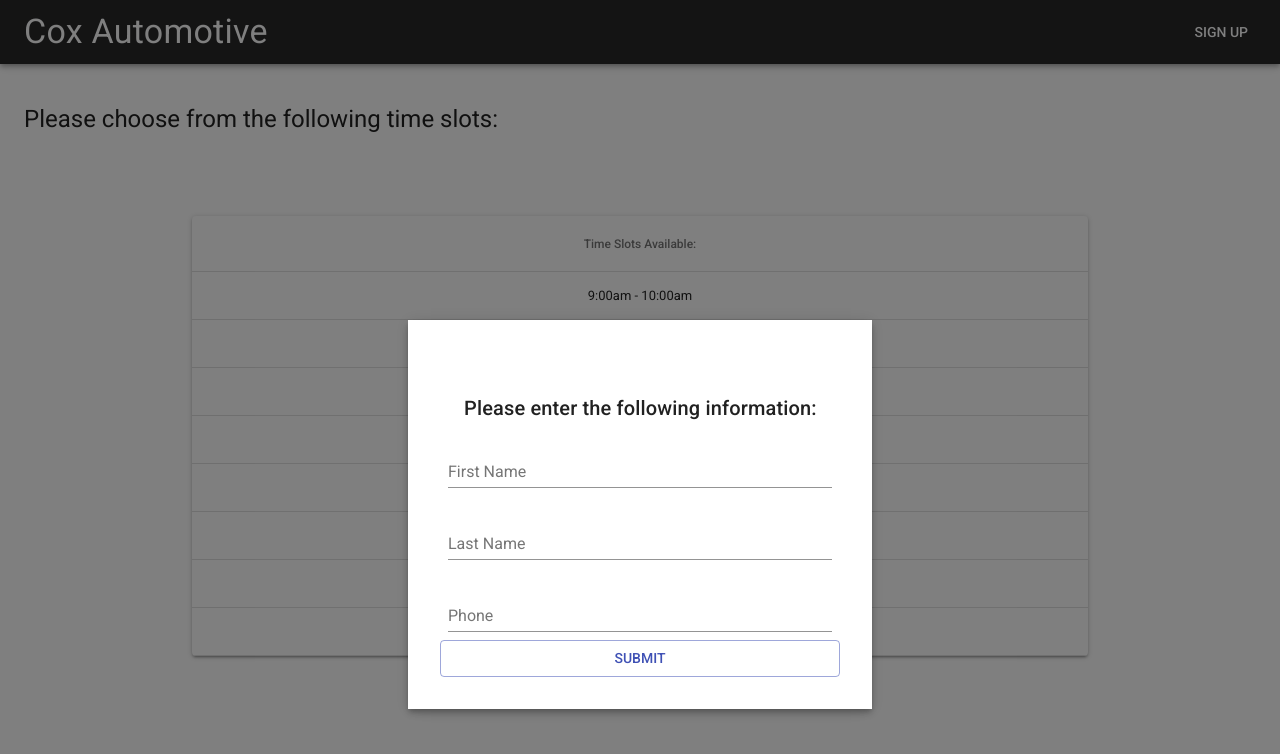
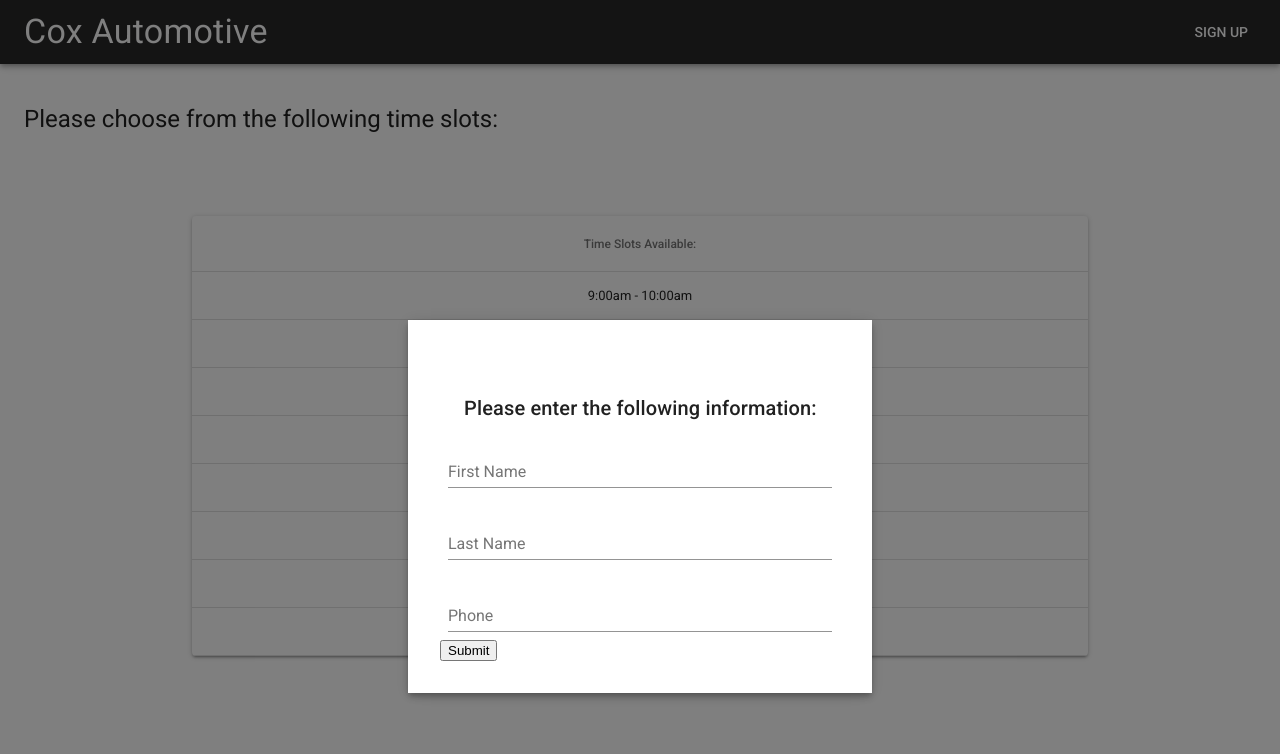
Before and after one commit to JrewGit/cox_auto, a React (Create React App) app: page / in a window 1280 px wide. Both pictures are taken after a click on the element "9:00am - 10:00am". Shown: the top 754 px of the page. Built offline with nearby package versions, Linux system fonts and the light colour scheme.

Commit message:
Fixed saving data bug

```diff
--- a/src/components/Test.js
+++ b/src/components/Test.js
@@ -58,21 +58,58 @@
         this.state = {
             data: timeData,
             open: false,
-            firstName: "",
-            lastName: "",
-            phone: "",
+            // firstName: "",
+            // lastName: "",
+            // phone: "",
             timeId: 0
         }
+        this.handleSubmit = this.handleSubmit.bind(this);
     }
 
+    //Working on clearing text fields
     handleOpen = (id) => {
         this.setState(prevState => {
+            const updatedData = prevState.data.map(data => {
+                if (data.submitted === true) {
+                    // this.resetTextFields()
+                    console.log(data.submitted)
+                } return data
+            })
+            console.log(this.state.data)
             return {
+                data: updatedData,
                 open: true,
                 timeId: id
             }
         })
     };
+
+    handleSubmit(event) {
+        event.preventDefault();
+        this.setState(prevState => {
+            const updatedData = this.state.data.map(data => {
+                if (data.id === this.state.timeId) {
+                    data.firstName = this.state.firstName
+                    data.lastName = this.state.lastName
+                    data.phone = this.state.phone
+                    data.submitted = true
+                } return data
+            })
+            return {
+                data: updatedData,
+                open: false,
+            }
+        })
+        console.log(this.state.data)
+    }
+
+    resetTextFields = () => {
+        this.setState({
+            firstName : '',
+            lastName: '',
+            phone: ''
+        });
+    }
 
     handleClose = (id) => {
         this.setState({ open: false });
@@ -81,22 +118,6 @@
     handleChange = name => event => {
         this.setState({ [name]: event.target.value });
     };
-
-    submitHandle = () => {
-        this.setState(prevState => {
-            const updatedData = prevState.data.map(times => {
-                if (times.id === this.state.timeId) {
-                    times.submitted = true;
-                } return times;
-            })
-
-            return {
-                data: updatedData,
-                open: false,
-            }
-        })
-        console.log(this.state.timeId)
-    }
 
     render() {
 
@@ -133,40 +154,39 @@
                     onClose={this.handleClose}
                 >
                     <div className={classes.modalStyle}>
-                        <form className={classes.container} noValidate autoComplete="off">
+                        <form className={classes.container} onSubmit={this.handleSubmit} noValidate autoComplete="off">
                             <Typography variant="h6" className={classes.tableTitle}>
                                 Please enter the following information:
                             </Typography>
                             <TextField
-                                id="standard-name"
+                                id="firstName"
                                 label="First Name"
+                                type="text"
                                 className={classes.textField}
                                 value={this.state.firstName}
                                 onChange={this.handleChange('firstName')}
                                 margin="normal"
-                            // name="firstName"
                             />
                             <TextField
-                                id="standard-name"
+                                id="lastName"
                                 label="Last Name"
                                 className={classes.textField}
                                 value={this.state.lastName}
                                 onChange={this.handleChange('lastName')}
                                 margin="normal"
-                            // name="lastName"
                             />
                             <TextField
-                                id="standard-name"
+                                id="phone"
                                 label="Phone"
                                 className={classes.textField}
                                 value={this.state.phone}
                                 onChange={this.handleChange('phone')}
                                 margin="normal"
-                            // name="phone"
                             />
-                            <Button variant="outlined" color="primary" fullWidth={true} onClick={this.submitHandle}>
+                            {/* <Button variant="outlined" color="primary" fullWidth={true} onClick={this.submitHandle}>
                                 Submit
-                            </Button>
+                            </Button> */}
+                            <input type="submit" value="Submit" />
                         </form>
                     </div>
                 </Modal>
```
